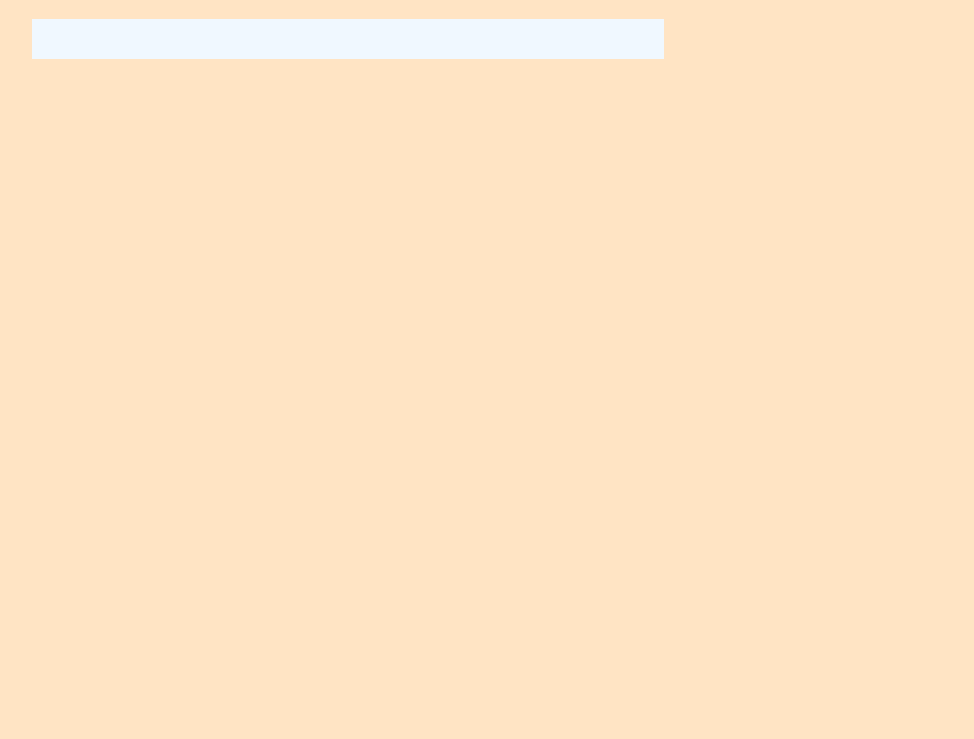
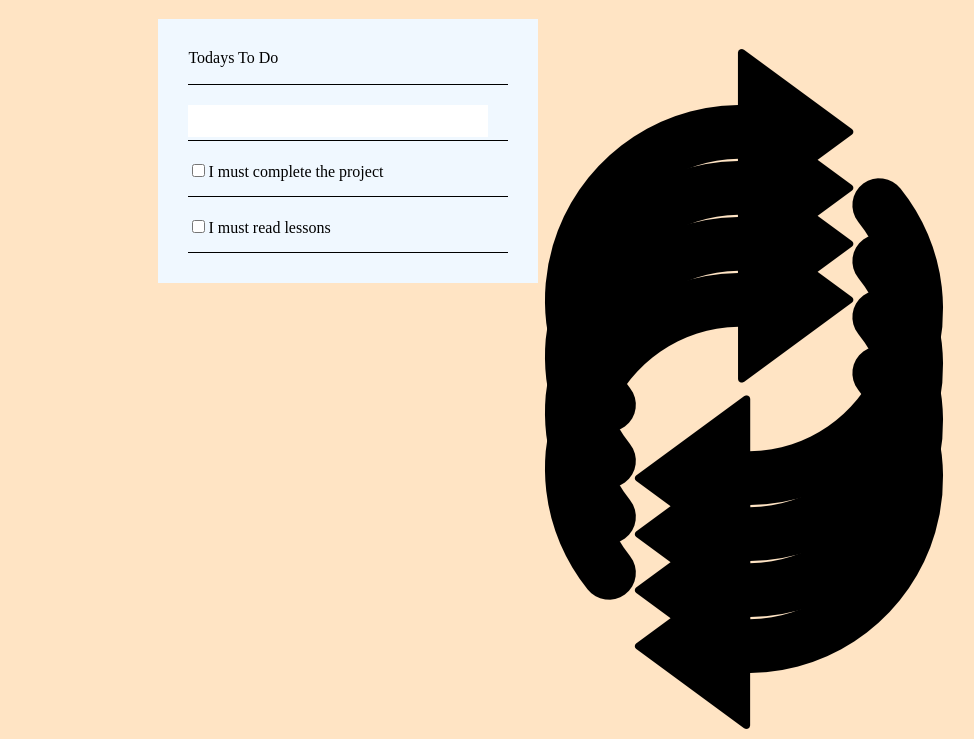
Before and after one commit to sajjadrajaee/TodoList, a website built with webpack: page src/index.html in a window 1280 px wide. Shown: the part 61-800 px from the top of the page, without its empty margins (292-1266 px from the left). Built offline with nearby package versions, Linux system fonts and the light colour scheme.

Commit message:
Add todo basic

```diff
--- a/src/index.html
+++ b/src/index.html
@@ -9,8 +9,15 @@
   <div class="container">
     <h1 class="header">Welcome to your todo list</h1>
     <div class="todolist">
-      <div class="todo">
-
+      <div class="card">
+        <div class="todo">
+          <div class="todo-text">Todays To Do</div>
+          <div class="icon"><img src="./../assets/refresh.png"></div>
+        </div>
+        <div class="todo">
+          <input type="text" id="input" class="main-input">
+          <div class="icon"><img src="./../assets/refresh.png"></div>
+        </div>
       </div>
     </div>
   </div>
--- a/src/index.js
+++ b/src/index.js
@@ -1,12 +1,43 @@
 import _ from 'lodash';
 import './style.css';
 
-function component() {
-	const element = document.createElement('div');
+let todos = [
+	{
+		index:1,
+		description: "I must complete the project",
+		status: false
+	},
+	{
+		index:2,
+		description: "I must read lessons",
+		status: false
+	},
+	{
+		index:3,
+		description: "I must read a book",
+		status: true
+	}
+];
 
-	// Lodash, now imported by this script
-
-	return element;
+class Todo {
+	constructor(index, description, status){
+		this.description = description;
+		this.status = status;
+		this.index = index;
+	}
 }
 
-document.body.appendChild(component());
+const todoElement = document.querySelector('.card');
+todos.forEach((todo) => {
+
+	if(todo.status===false){
+		const prop = document.createElement('div');
+		prop.classList.add('todo');
+		prop.innerHTML = `
+		<div class="todo-text"><input type="checkbox">${todo.description}</div>
+		<div class="icon"><img src="./../assets/refresh.png"></div>
+		`
+		todoElement.appendChild(prop);
+	}
+
+});
--- a/src/style.css
+++ b/src/style.css
@@ -7,7 +7,7 @@ body {
 }
 
 .container {
-	width: 50%;
+	width: 30%;
 	margin-left: auto;
 	margin-right: auto;
 }
@@ -19,4 +19,35 @@ body {
 .todolist {
 	background-color: aliceblue;
 	padding: 20px;
+	box-shadow: inset;
 }
+
+.card {
+	display: flex;
+	flex-direction: column;
+}
+
+.todo {
+	display: flex;
+	justify-content: space-between;
+	border: 1px solid dashed black;
+	height: 30px;
+	margin: 10px;
+	padding-bottom: 5px;
+	border-bottom: 1px solid black;
+}
+
+.icon {
+	width: 20px;
+	height: 20px;
+}
+
+.main-input {
+	width: 100%;
+	height: 100%;
+	border: none;
+}
+
+.main-input:active {
+	border: none;
+}
```
Also changed, not shown: assets/ellipsis.png (added), assets/refresh.png (added).
